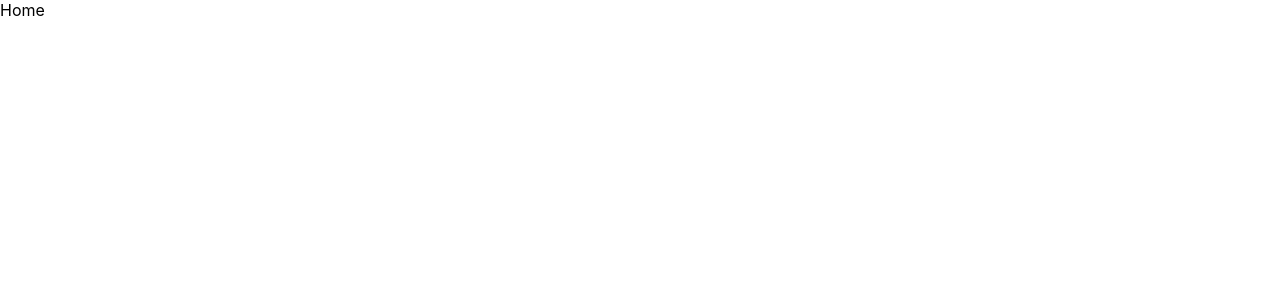
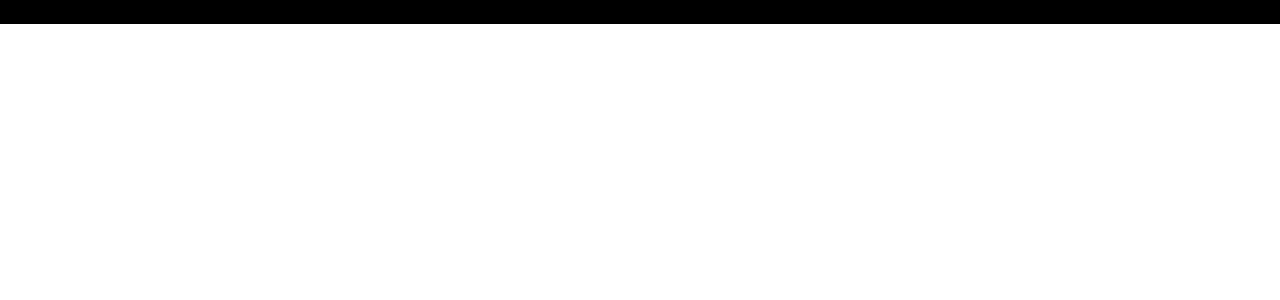
Before and after one commit to artvelop/mentoring-codereview-react, a React (Create React App) app: page / in a window 1280 px wide. Shown: the top 300 px of the page. Built offline with nearby package versions, Linux system fonts and the light colour scheme.

Commit message:
Feat: tailwind setting

```diff
--- a/package.json
+++ b/package.json
@@ -19,7 +19,8 @@
     "web-vitals": "^2.1.4"
   },
   "devDependencies": {
-    "craco-alias": "^3.0.1"
+    "craco-alias": "^3.0.1",
+    "tailwindcss": "^3.4.1"
   },
   "scripts": {
     "start": "craco start",
--- /dev/null
+++ b/src/components/ExhibitionCard.tsx
@@ -0,0 +1,7 @@
+import React from 'react';
+
+const ExhibitionCard = () => {
+  return <div className="bg-black">전시회</div>;
+};
+
+export default ExhibitionCard;
--- a/src/pages/Home.tsx
+++ b/src/pages/Home.tsx
@@ -1,9 +1,10 @@
+import ExhibitionCard from '@components/ExhibitionCard';
 import React from 'react';
 
 export const Home = () => {
   return (
     <div>
-      <div>Home</div>
+      <ExhibitionCard />
     </div>
   );
 };
--- /dev/null
+++ b/tailwind.config.js
@@ -0,0 +1,8 @@
+/** @type {import('tailwindcss').Config} */
+module.exports = {
+  content: ['./src/**/*.{js,jsx,ts,tsx}'],
+  theme: {
+    extend: {},
+  },
+  plugins: [],
+};
```
Also changed, not shown: src/index.css (+7 -5 lines), 2 other files (tests, documents, lock files or other folders).
